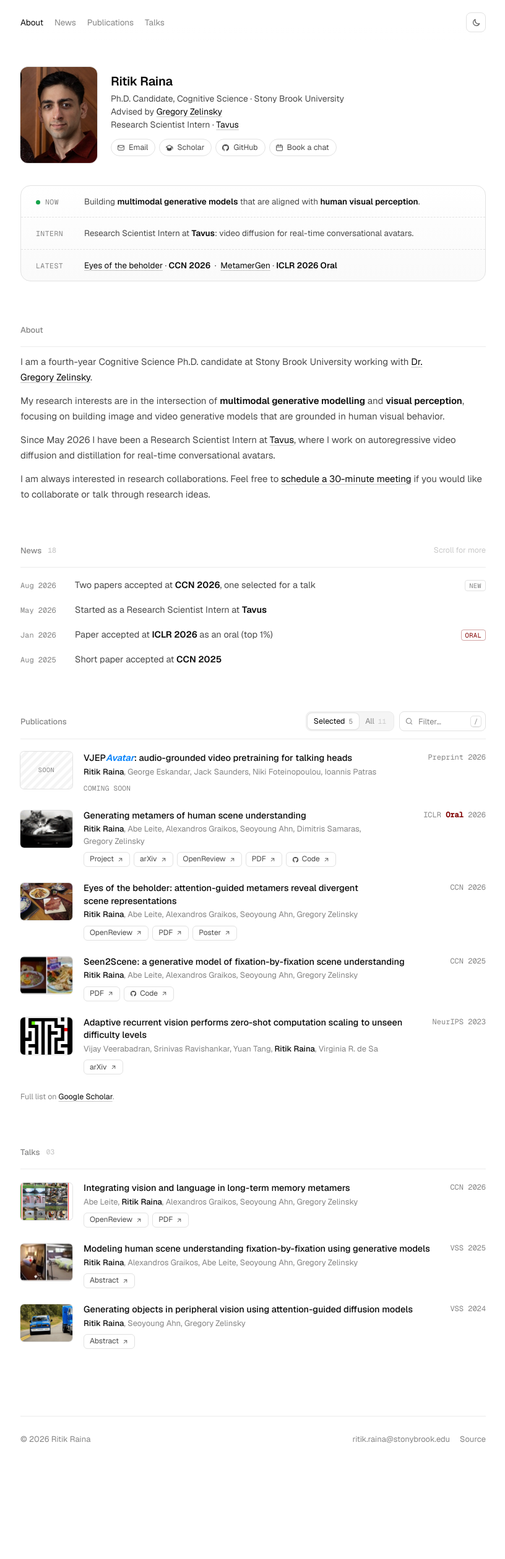
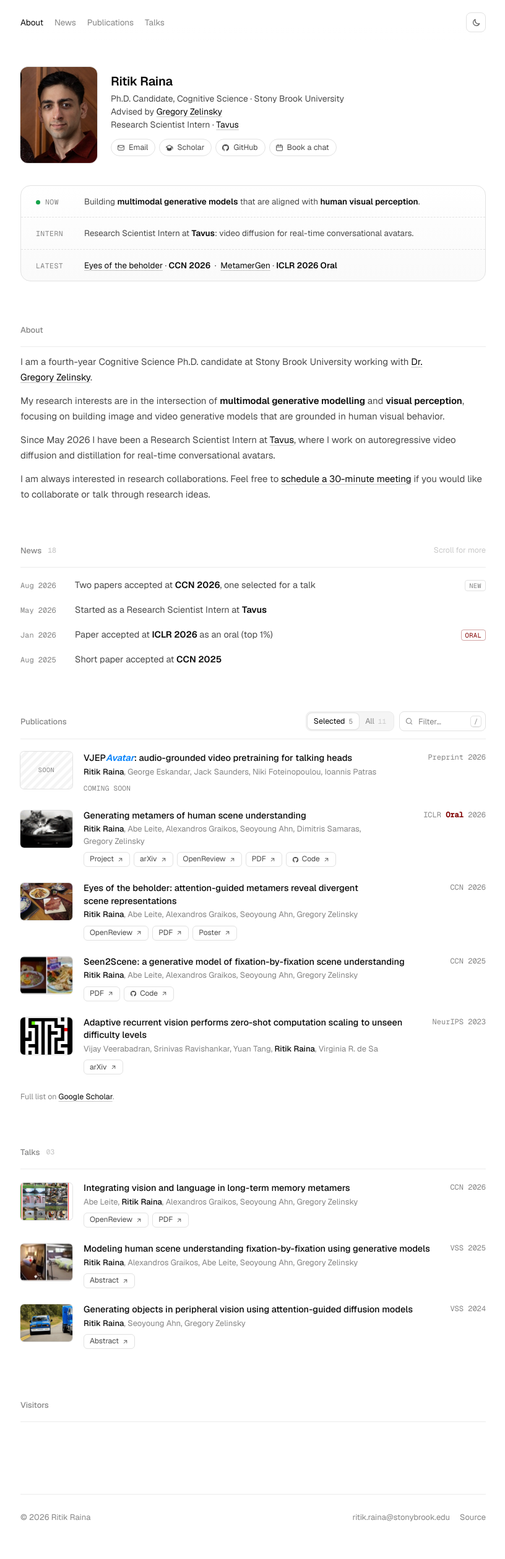
Before and after one commit to rainarit/rainarit.github.io, a Jekyll site: the page index.html, which Jekyll copies as it is, in a window 1280 px wide. Shown: the whole page at 62% size, without its empty margins (231-1047 px from the left). Built offline with Jekyll 4.4.1, drawn with Linux system fonts in a browser that asks for light colours; a script that is not in the unit is left out; before the commit the page ends 2390 px from its top, so only the background shows below that.

Commit message:
Add visitor globe

```diff
--- a/assets/css/site.css
+++ b/assets/css/site.css
@@ -533,6 +533,8 @@
 .empty { padding: 28px 12px; color: var(--fg-3); font-size: 14px; text-align: center; }
 .fine { margin: 14px 0 0; font-size: 12.5px; color: var(--fg-3); }
 
+.visitors { display: flex; justify-content: center; padding: 12px 0 0; }
+
 /* ---------- footer ---------- */
 
 .foot {
--- a/index.html
+++ b/index.html
@@ -14,7 +14,7 @@
     <link rel="preconnect" href="https://fonts.googleapis.com" />
     <link rel="preconnect" href="https://fonts.gstatic.com" crossorigin />
     <link href="https://fonts.googleapis.com/css2?family=Geist:wght@400;500;600&family=Geist+Mono:wght@400;500&display=swap" rel="stylesheet" />
-    <link rel="stylesheet" href="/assets/css/site.css?v=14" />
+    <link rel="stylesheet" href="/assets/css/site.css?v=16" />
     <script>
       (() => {
         const root = document.documentElement;
@@ -324,6 +324,12 @@
             </li>
           </ul>
         </section>
+        <section id="visitors">
+          <div class="sec-h"><h2>Visitors</h2></div>
+          <div class="visitors">
+            <script src="https://revolvermaps2.com/embed.js" data-site="54k588wzw5tp" data-size="300" data-theme="night" data-color="ffb23f" async></script>
+          </div>
+        </section>
       </main>
 
       <footer class="foot">
```
